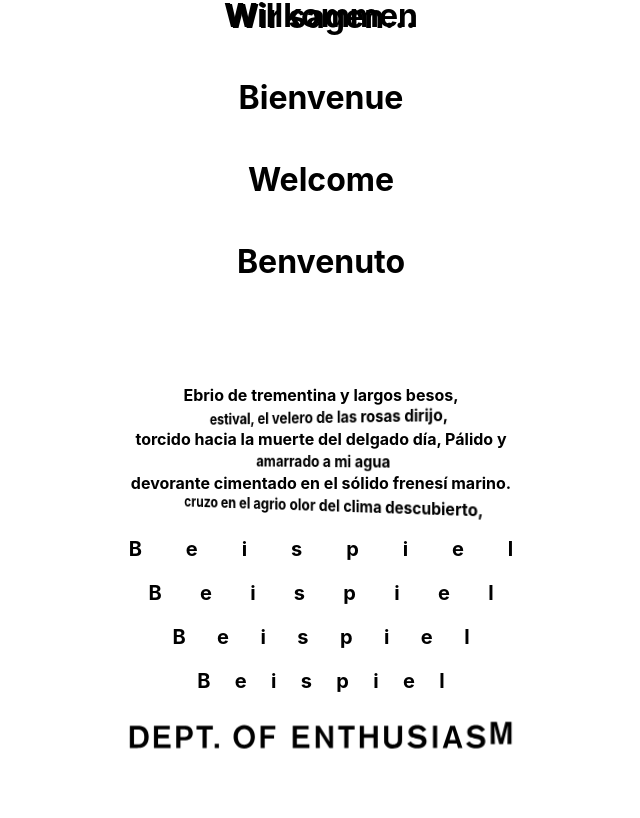
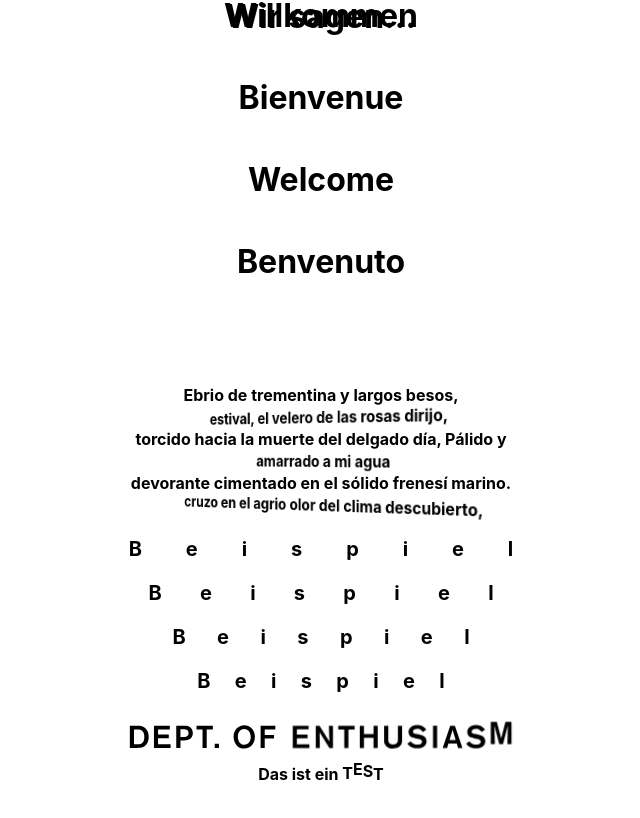
Before and after one commit to EmlMeml/thesis-project, a React (Create React App) app: page / in a window 1280 px wide. Shown: the part 523-1341 px from the top of the page, without its empty margins (319-959 px from the left). Before the commit the page ends 1287 px from the top, so only its background shows below. Built offline with nearby package versions, Linux system fonts and the light colour scheme.

Commit message:
own version for enthusiams

```diff
--- a/src/App.js
+++ b/src/App.js
@@ -4,6 +4,7 @@
 import './wobble.css';
 import './letter-spacing.css';
 import './enthusiasm.css';
+import './wave-test.css';
 import React from 'react';
 import TopBar from './custom/TopBar.js';
 import { MyEditor } from './custom/Editor.tsx';
@@ -71,7 +72,16 @@
         </g>
       </svg>
 
+      <div class="own-wave">
+        Das ist ein <span id="a1">T</span><span id="a2">E</span><span id="a3">S</span><span id="a4">T</span>
+      </div>
 
+
+      <div>
+        <br></br>
+        <br></br>
+        <br></br>
+      </div>
     </div>
 
   );
--- /dev/null
+++ b/src/wave-test.css
@@ -0,0 +1,29 @@
+@keyframes waveAnimation {
+    0% {
+        top:0px;
+    }
+    50% {
+        top:-5px;
+    }
+    100% {
+        top:0px;
+    }
+}
+
+.own-wave span {
+    position: relative;
+    animation: waveAnimation 2s ease-in-out infinite;
+}
+
+.own-wave span:nth-child(1) {
+    animation-delay: 0s;
+}
+.own-wave span:nth-child(2) {
+    animation-delay: 0.5s;
+}
+.own-wave span:nth-child(3) {
+    animation-delay: 1s;
+}
+.own-wave span:nth-child(4) {
+    animation-delay: 1.5s;
+}
```
